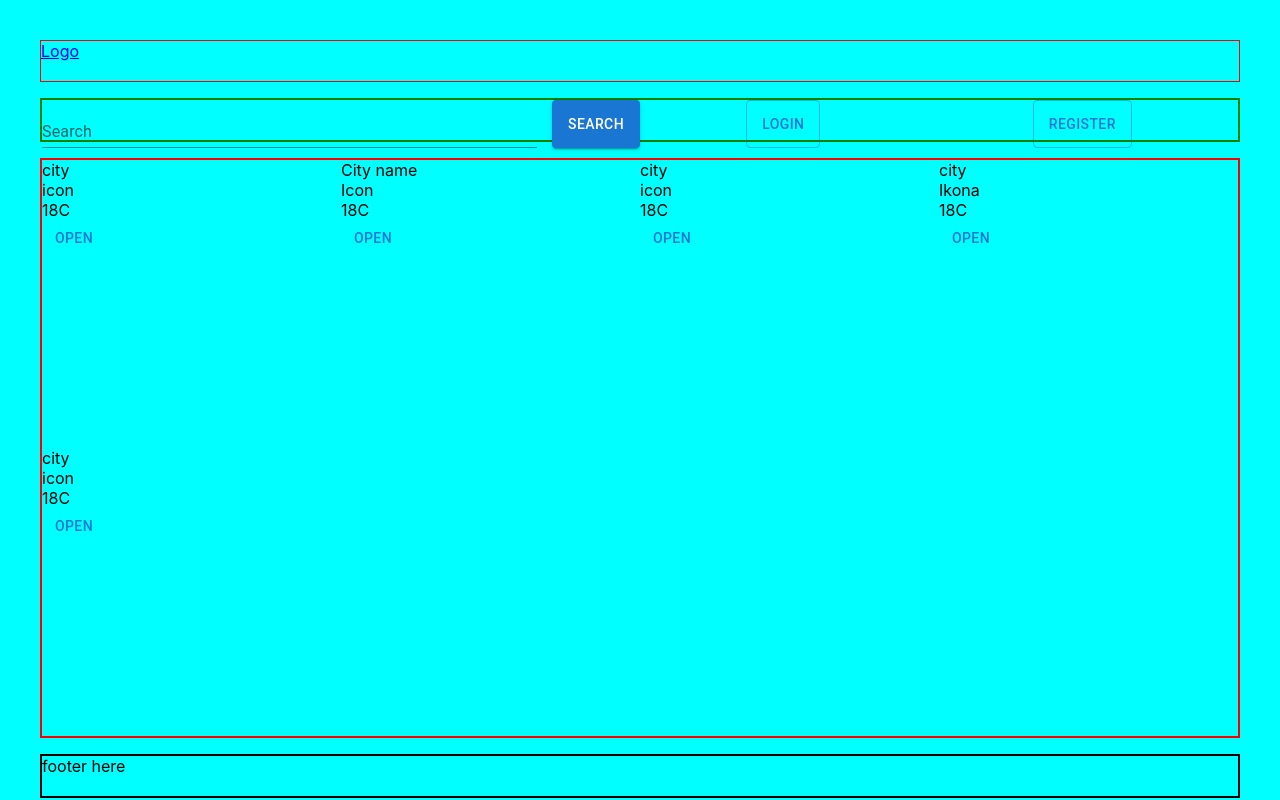
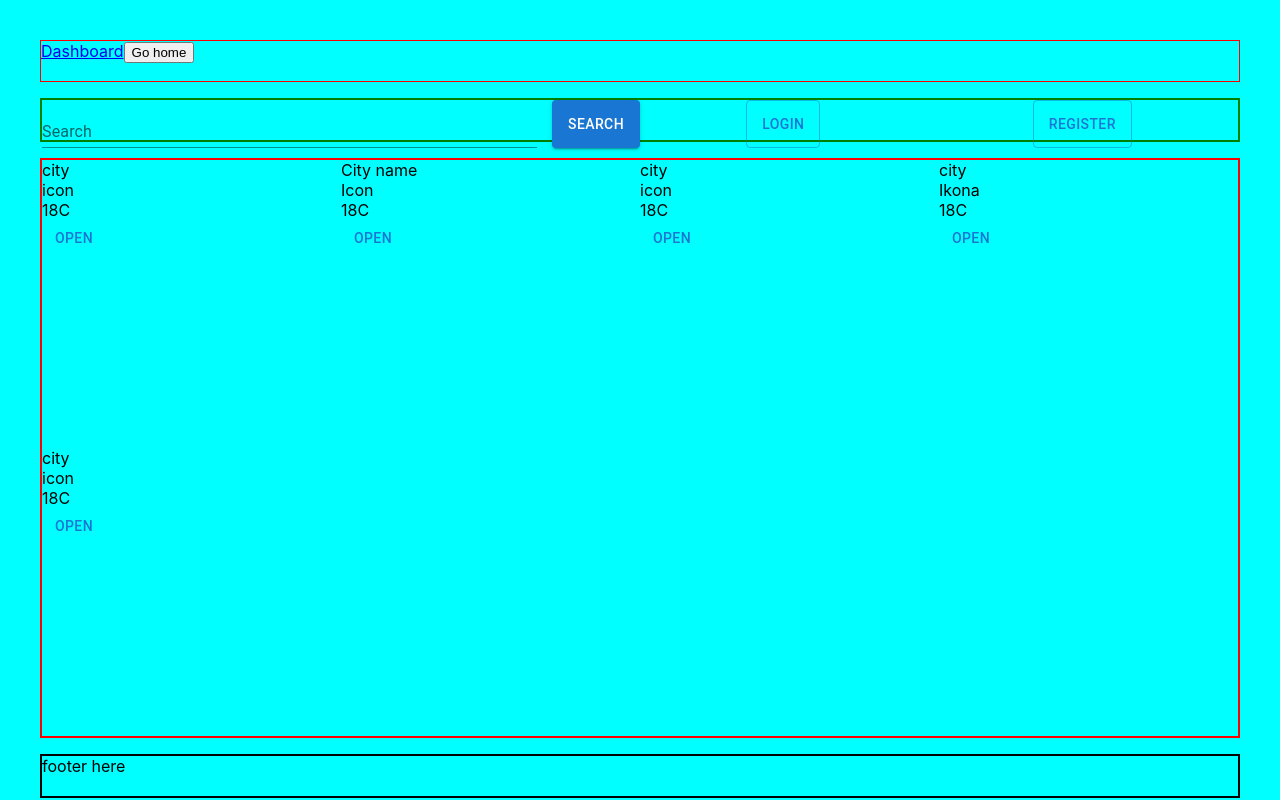
Before and after one commit to GoranAviani/react_apollo_client_3_cache, a React (Create React App) app: page / in a window 1280 px wide. Built offline with nearby package versions, Linux system fonts and the light colour scheme.

Commit message:
react-weather

```diff
--- a/src/ components/Logo/Logo.js
+++ b/src/ components/Logo/Logo.js
@@ -6,10 +6,11 @@ import {Link, Route, Routes} from "react-router-dom";
 import IndexPage from "../IndexPage/IndexPage";
 import Dashboard from "../Dashboard/Dashboard";
 
-const Logo = () => {
+const Logo = ({goHome}) => {
     return (
         <div className="logo">
-            <Link to="/dashboard">Logo</Link>
+            <Link to="/dashboard">Dashboard</Link>
+            <button onClick={()=>{goHome()}}>Go home</button>
         </div>
     )
 }
```
